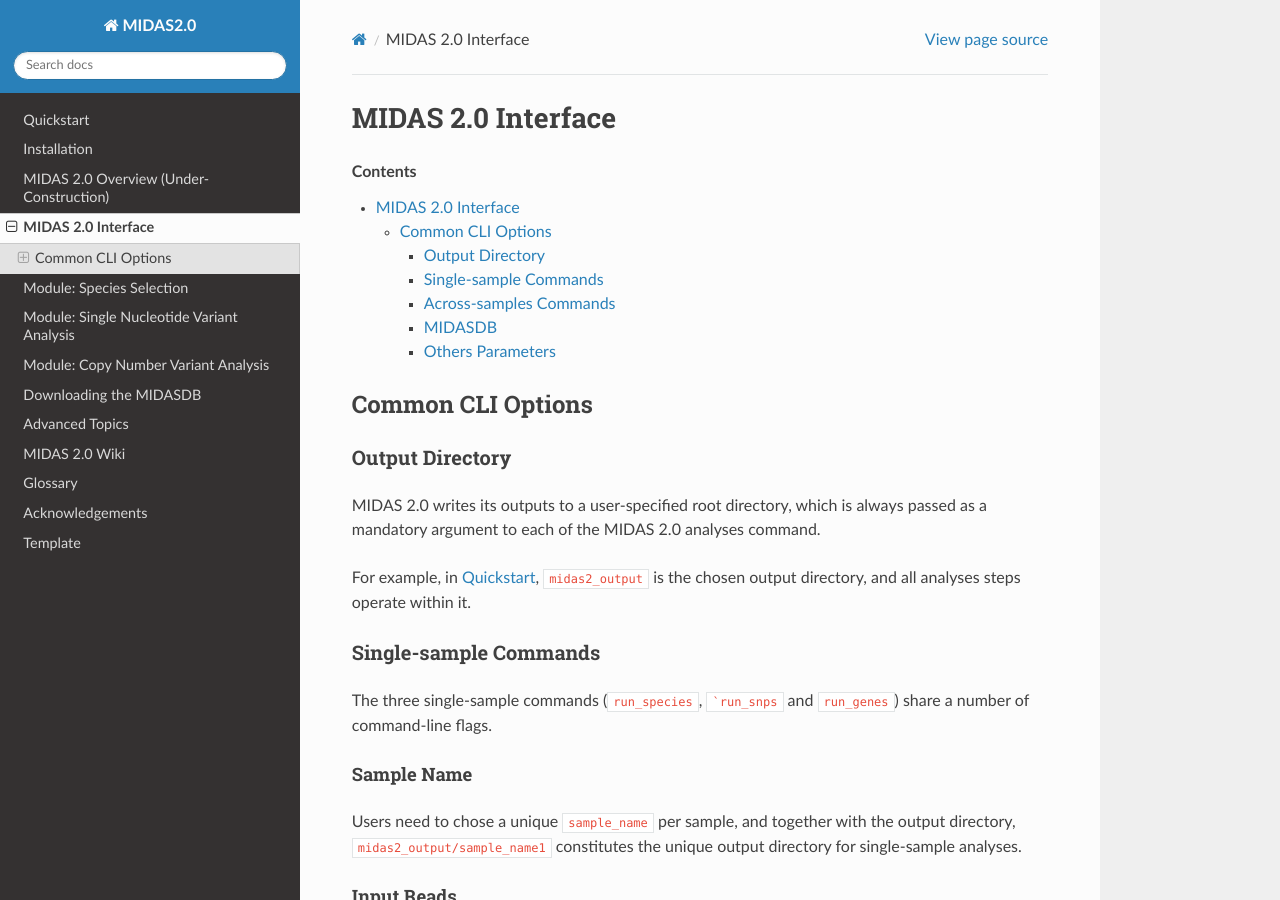
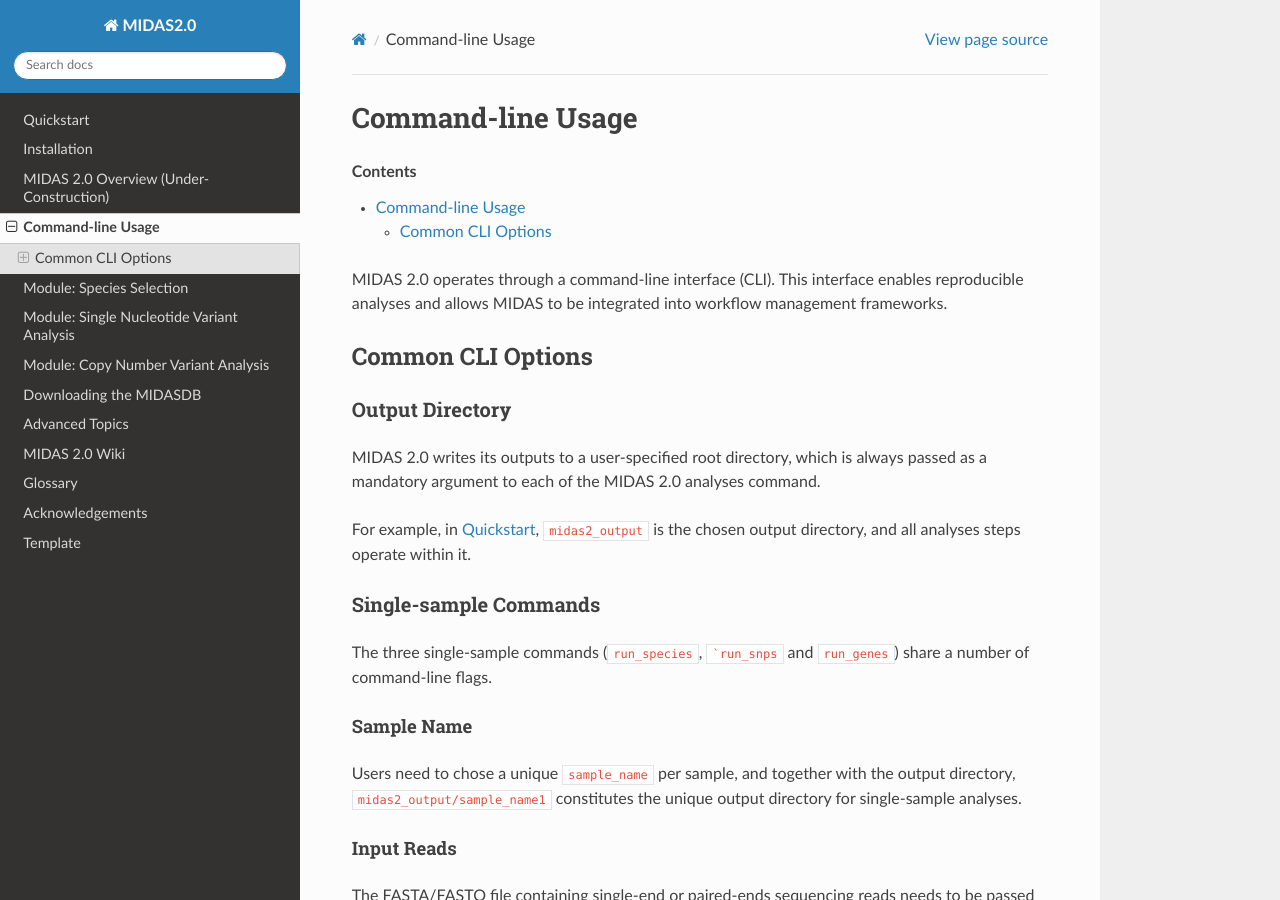
Before and after one commit to zhaoc1/midas2-tutorial, a Sphinx documentation site: the page built from docs/interface.rst, in a window 1280 px wide and 900 px high. Built offline with Sphinx 7.4.7 and the Read the Docs theme 2.0.0, drawn with Linux system fonts in a browser that asks for light colours.

Commit message:
Add introduction to CLI section.

```diff
--- a/docs/interface.rst
+++ b/docs/interface.rst
@@ -1,9 +1,13 @@
-MIDAS 2.0 Interface
-===================
+#######################################
+Command-line Usage
+#######################################
 
 .. contents::
-   :depth: 3
+   :depth: 2
 
+MIDAS 2.0 operates through a command-line interface (CLI).
+This interface enables reproducible analyses and allows MIDAS to be
+integrated into workflow management frameworks.
 
 .. _common_cli_options:
 
```
